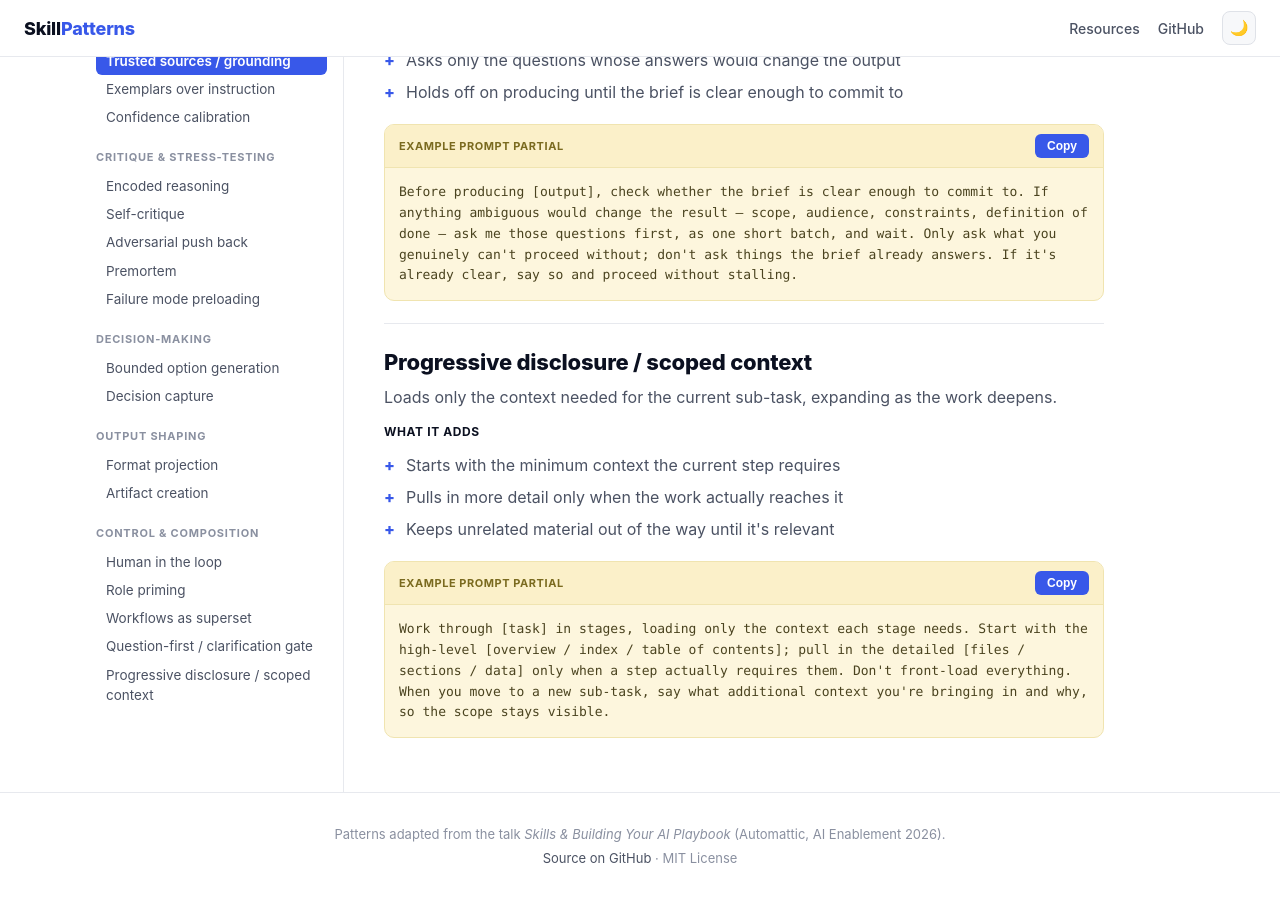
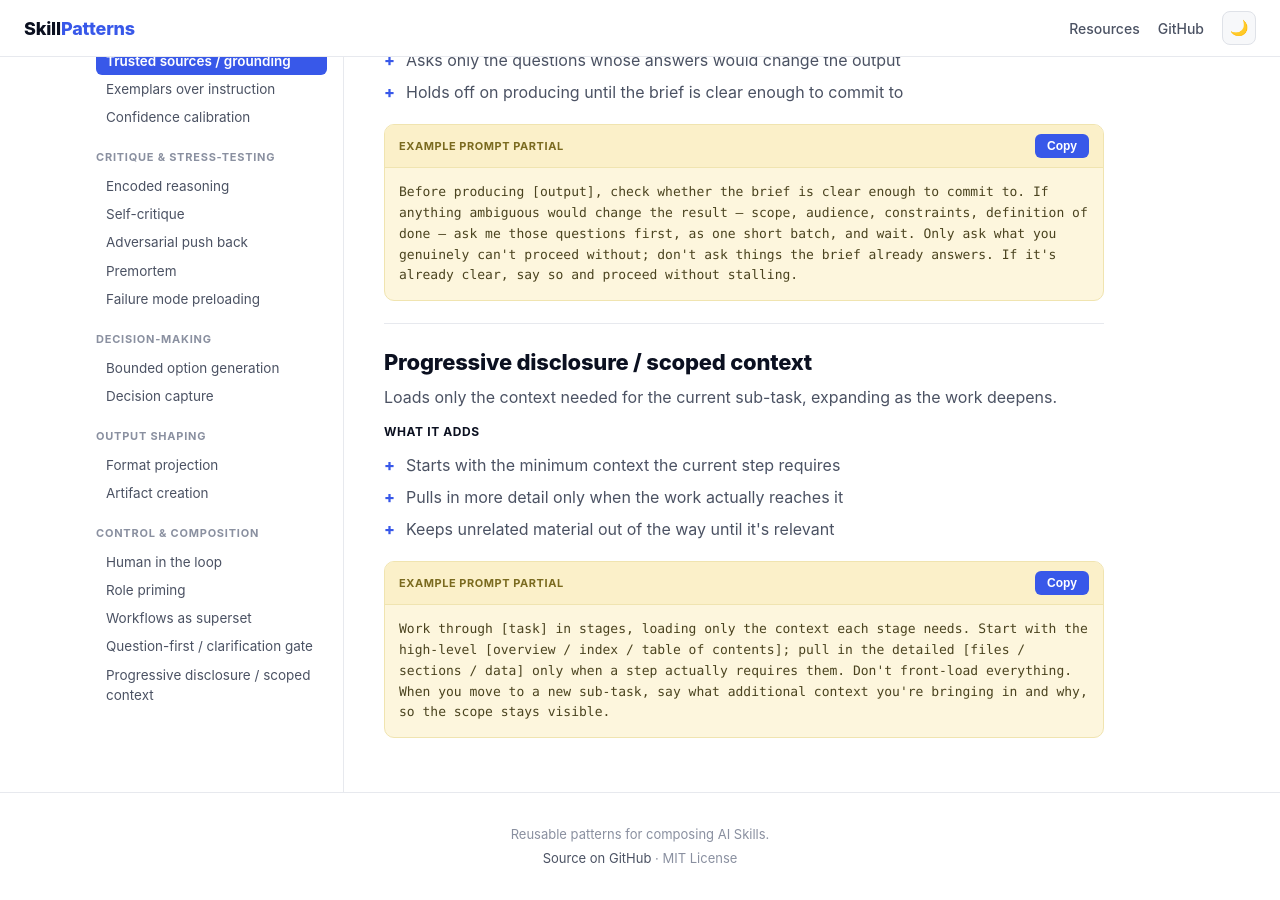
Before and after one commit to borkweb/skill-patterns, a Jekyll site: the page built from index.html, in a window 1280 px wide and 900 px high, scrolled down 7503 px. Built offline with Jekyll 4.4.1, drawn with Linux system fonts in a browser that asks for light colours.

Commit message:
docs: remove slide-deck attribution from site footer and README

```diff
--- a/_includes/footer.html
+++ b/_includes/footer.html
@@ -1,4 +1,4 @@
 <footer class="site-footer">
-  <p>Patterns adapted from the talk <em>Skills &amp; Building Your AI Playbook</em> (Automattic, AI Enablement 2026).</p>
+  <p>Reusable patterns for composing AI Skills.</p>
   <p><a href="{{ site.repo_url }}" rel="noopener">Source on GitHub</a> · MIT License</p>
 </footer>
```
Also changed, not shown: README.md.
